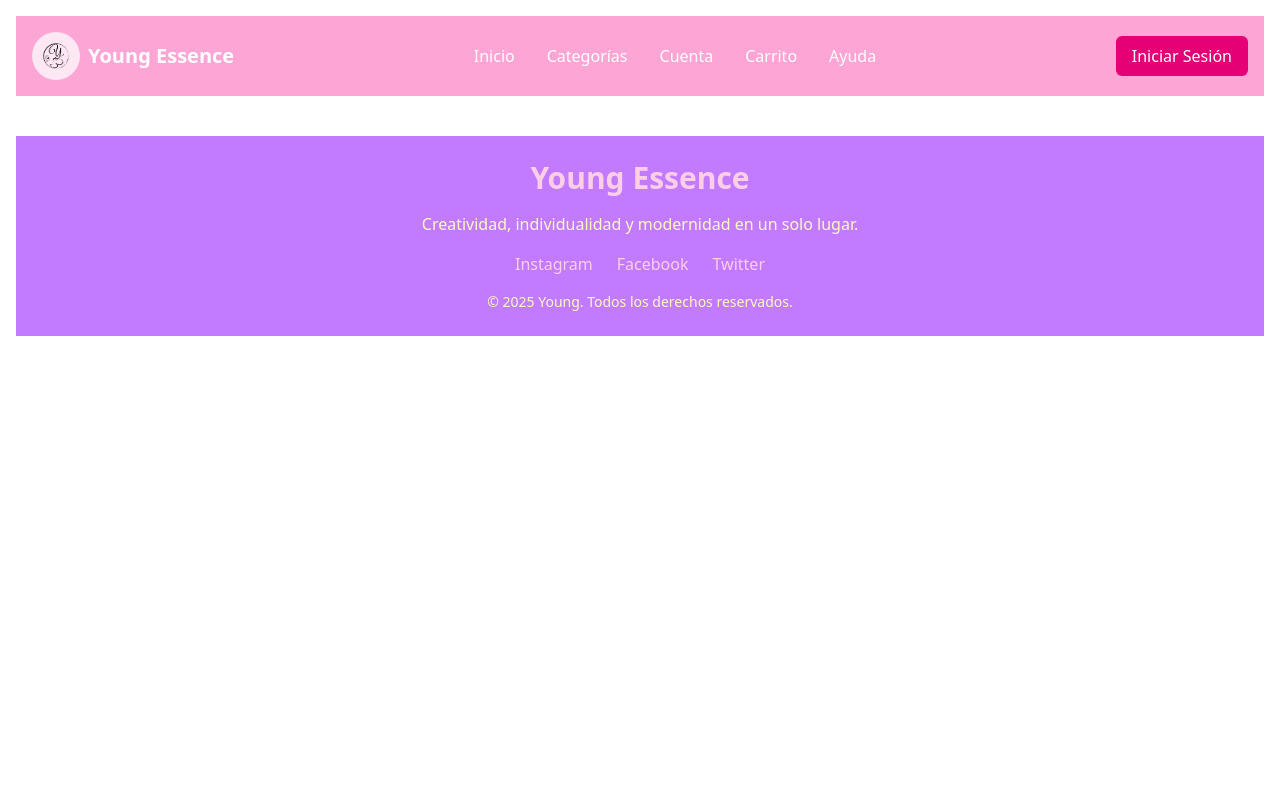
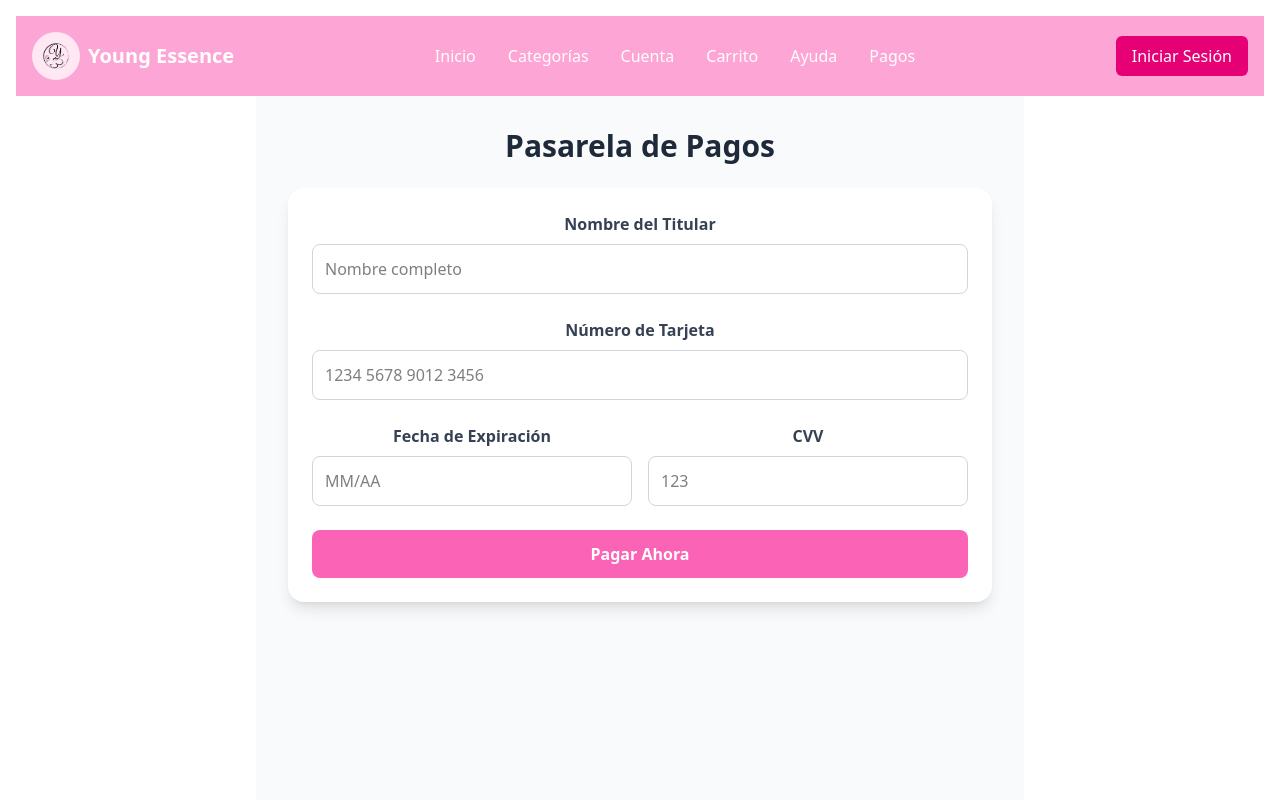
Before and after one commit to BCAndreaC/Young_Essence, a React (Vite) app: page /pagos in a window 1280 px wide. Shown: the top 800 px of the page. Built offline with nearby package versions, Linux system fonts and the light colour scheme.

Commit message:
Add Pagos page and update routing; change Cart button to navigate to Pagos

```diff
--- a/src/pages/Cart.jsx
+++ b/src/pages/Cart.jsx
@@ -39,7 +39,7 @@ export default function Cart() {
 
   const handleButtonClick = () => {
     setOpen(false);
-    navigate('/');
+    navigate('/pagos');
   }
 
   return (
@@ -116,13 +116,12 @@ export default function Cart() {
                   </div>
                   <p className="mt-0.5 text-sm text-gray-500">El envío y los impuestos se calculan al finalizar la compra.</p>
                   <div className="mt-6">
-                    <a
-                      href="#"
-                      style={{ color: '#ffff' }}
-                      className="flex items-center justify-center rounded-md border border-transparent bg-purple-900 px-6 py-3 text-base font-medium shadow-xs"
+                    <button
+                      onClick={handleButtonClick}
+                      className="flex items-center text-white justify-center rounded-md border border-transparent bg-purple-900 px-6 py-3 text-base font-medium shadow-xs"
                     >
                       Finalizar compra
-                    </a>
+                    </button>
                   </div>
                   <div className="mt-6 flex justify-center text-center text-sm text-gray-500">
                       <button
--- /dev/null
+++ b/src/pages/Pagos.jsx
@@ -0,0 +1,82 @@
+export default function Pagos() {
+    return (
+      <div className="max-w-3xl mx-auto p-8 bg-gray-50 min-h-screen">
+        <h1 className="text-3xl font-bold text-gray-800 mb-6 text-center">
+          Pasarela de Pagos
+        </h1>
+        <form className="bg-white shadow-lg p-6 rounded-2xl">
+          {/* Información del titular */}
+          <div className="mb-6">
+            <label
+              htmlFor="cardholder"
+              className="block text-gray-700 font-semibold mb-2"
+            >
+              Nombre del Titular
+            </label>
+            <input
+              type="text"
+              id="cardholder"
+              placeholder="Nombre completo"
+              className="w-full p-3 border border-gray-300 rounded-lg focus:outline-none focus:ring-2 focus:ring-pink-400"
+            />
+          </div>
+
+          {/* Número de tarjeta */}
+          <div className="mb-6">
+            <label
+              htmlFor="cardnumber"
+              className="block text-gray-700 font-semibold mb-2"
+            >
+              Número de Tarjeta
+            </label>
+            <input
+              type="text"
+              id="cardnumber"
+              placeholder="1234 5678 9012 3456"
+              className="w-full p-3 border border-gray-300 rounded-lg focus:outline-none focus:ring-2 focus:ring-pink-400"
+            />
+          </div>
+
+          {/* Fecha de expiración y CVV */}
+          <div className="grid grid-cols-2 gap-4 mb-6">
+            <div>
+              <label
+                htmlFor="expiry"
+                className="block text-gray-700 font-semibold mb-2"
+              >
+                Fecha de Expiración
+              </label>
+              <input
+                type="text"
+                id="expiry"
+                placeholder="MM/AA"
+                className="w-full p-3 border border-gray-300 rounded-lg focus:outline-none focus:ring-2 focus:ring-pink-400"
+              />
+            </div>
+            <div>
+              <label
+                htmlFor="cvv"
+                className="block text-gray-700 font-semibold mb-2"
+              >
+                CVV
+              </label>
+              <input
+                type="text"
+                id="cvv"
+                placeholder="123"
+                className="w-full p-3 border border-gray-300 rounded-lg focus:outline-none focus:ring-2 focus:ring-pink-400"
+              />
+            </div>
+          </div>
+
+          {/* Botón de pago */}
+          <button
+            type="submit"
+            className="w-full bg-pink-400 text-white p-3 rounded-lg font-semibold hover:bg-purple-700 transition"
+          >
+            Pagar Ahora
+          </button>
+        </form>
+      </div>
+    );
+  }
--- a/src/routes/AppRouter.jsx
+++ b/src/routes/AppRouter.jsx
@@ -8,6 +8,7 @@ import Footer from "../components/Footer";
 import Cuenta from "../pages/Account";
 import HelpPage from "../pages/HelpPage";
 import logoSrc from "../assets/ye.png";
+import Pagos from "../pages/Pagos";
 
 const logo = {
   src: logoSrc,
@@ -20,7 +21,8 @@ const menuItems = [
   { label: "Categorías", link: "/categories" },
   { label: "Cuenta", link: "/account" },
   { label: "Carrito", link: "/cart" },
-  { label: "Ayuda", link: "/help" }
+  { label: "Ayuda", link: "/help" },
+  { label: "Pagos", link: "/pagos" }
 ];
 
 const buttons = [
@@ -38,6 +40,7 @@ const AppRouter = () => {
         <Route path="/categories/ropa" element={<Ropa />} />
         <Route path="/cart" element={<Cart />} />
         <Route path="/help" element={<HelpPage />} />
+        <Route path="/pagos" element={<Pagos />} />
       </Routes>
       <Footer />
     </Router>
```
